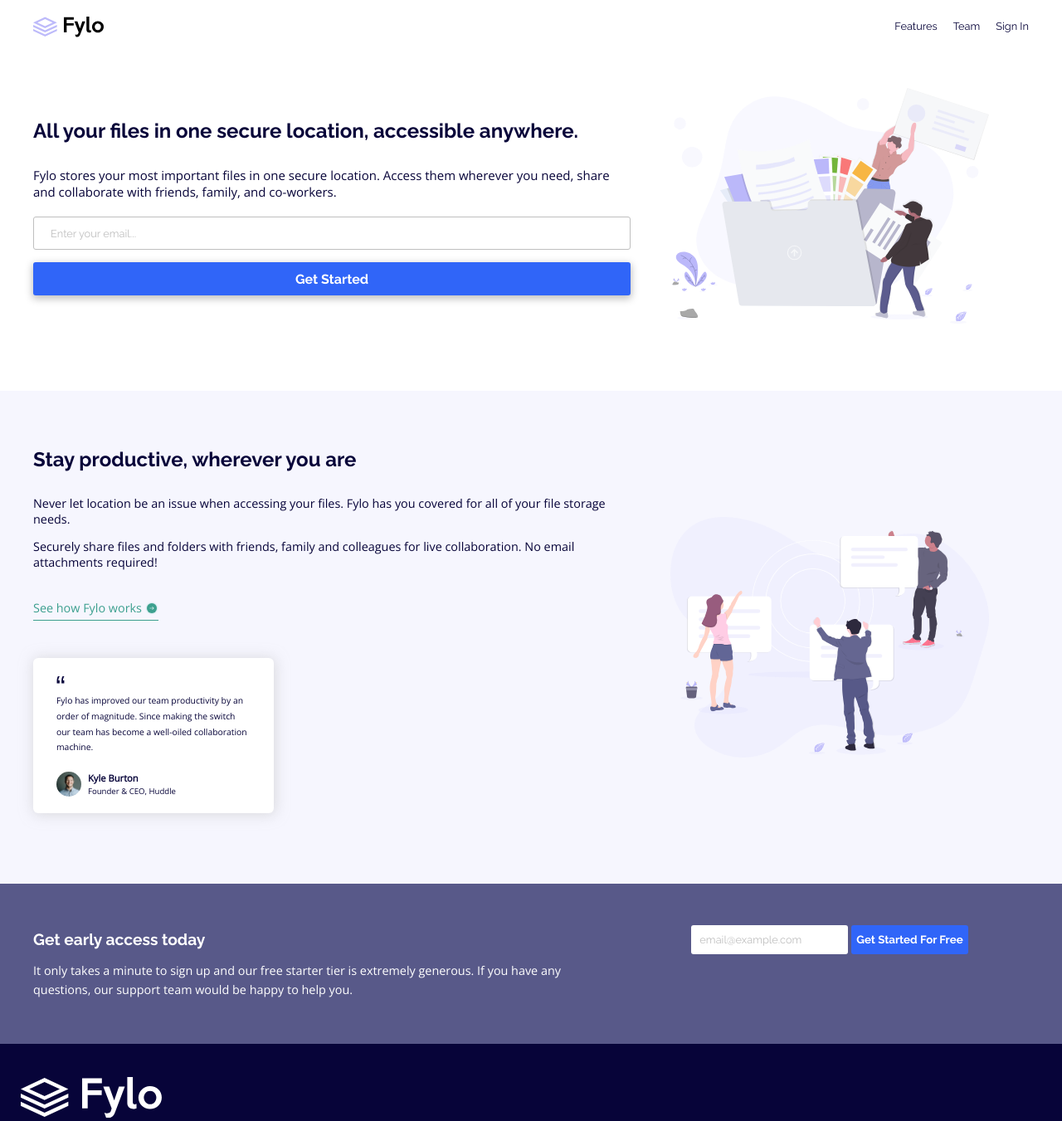
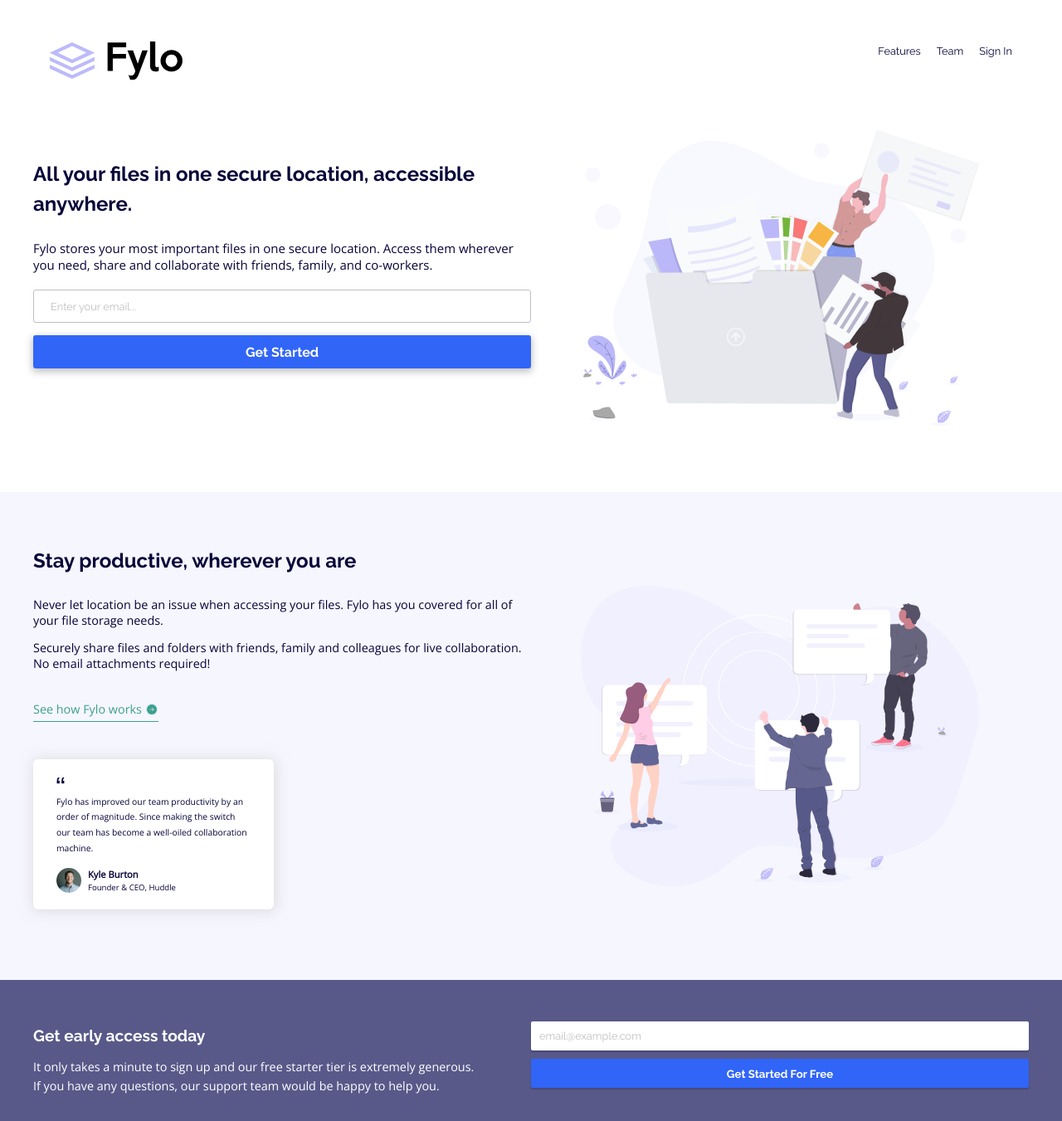
Before and after one commit to tomjsalter/fylo-landing-page-with-two-column-layout-master, a plain HTML site: page index.html in a window 1280 px wide. Shown: the top 1351 px of the page at 83% size. Drawn offline with nearby package versions, Linux system fonts and the light colour scheme.

Commit message:
Add updated CSS for tablet devices

```diff
--- a/styles.css
+++ b/styles.css
@@ -13,7 +13,7 @@ body {
 .menu {
   display: flex;
   justify-content: space-between;
-  margin: 20px;
+  margin: 25px 20px 20px;
 }
 
 .menu-logo {
@@ -73,6 +73,8 @@ body {
   border-radius: 3px;
   height: 40px;
   padding-left: 20px;
+  max-width: 300px;
+  margin: auto;
 }
 
 ::placeholder {
@@ -87,6 +89,7 @@ body {
   font-size: 1rem;
   color: white;
   flex: 100%;
+  max-width: 300px;
   height: 40px;
   border-radius: 3px;
   border: none;
@@ -97,7 +100,7 @@ body {
 
 .sales-pitch {
   background: hsl(240, 75%, 98%);
-  padding: 10px;
+  padding: 20px;
   margin: 0px;
 }
 
@@ -159,7 +162,7 @@ body {
   display: flex;
   flex-wrap: wrap;
   flex: 100%;
-  margin: 10px auto;
+  margin: 4px auto 10px;
 }
 
 .test-name {
@@ -196,7 +199,7 @@ body {
 
 .ea-head {
   font-family: "Raleway", sans-serif;
-  font-size: 1rem;
+  font-size: 1.1rem;
   flex: 100%;
   margin-bottom: 5px;
 }
@@ -206,29 +209,34 @@ body {
   flex: 100%;
   max-width: 90%;
   line-height: 1.6;
+  margin: 15px auto;
+}
+
+.ea-rightcol {
+  display: flex;
+  flex-flow: column wrap;
+  flex: 0 1 75%;
 }
 
 .ea-input {
-  flex: 100%;
-  max-width: 80%;
   height: 35px;
-  border-radius: 3px;
+  border-radius: 2px;
   border: none;
-  margin: 10px auto;
+  margin: 10px 0px;
   padding-left: 10px;
+  box-shadow: 0px 2px 2px 0px hsla(243, 87%, 12%, 0.2);
 }
 
 .ea-btn {
-  flex: 100%;
-  max-width: 80%;
   height: 35px;
-  border-radius: 3px;
+  border-radius: 2px;
   border: none;
   background-color: hsl(224, 93%, 58%);
   color: white;
   font-family: "Raleway", sans-serif;
   font-weight: 700;
   margin-bottom: 30px;
+  box-shadow: 0px 2px 2px 0px hsla(243, 87%, 12%, 0.2);
 }
 
 .site-foot {
@@ -282,7 +290,7 @@ body {
 /* TABLET */
 @media (min-width: 768px) {
   .menu {
-    margin: 20px 40px;
+    margin: 40px 40px 20px;
   }
   .call-to-action {
     display: flex;
@@ -291,17 +299,23 @@ body {
     margin-top: 20px;
   }
   .cta-leftcol {
-    flex: 60%;
+    flex: 50%;
   }
   .cta-rightcol {
     display: flex;
     justify-content: center;
-    flex: 40%;
+    flex: 50%;
   }
   .cta-head,
   .cta-text {
     text-align: left;
   }
+
+  .cta-input,
+  .cta-btn {
+    max-width: 100%;
+  }
+
   .cta-img {
     max-width: 80%;
   }
@@ -311,12 +325,12 @@ body {
     padding: 40px;
   }
   .sp-leftcol {
-    flex: 60%;
+    flex: 50%;
   }
   .sp-rightcol {
     display: flex;
     justify-content: center;
-    flex: 40%;
+    flex: 50%;
   }
   .sp-head {
     font-size: 1.5rem;
@@ -347,15 +361,29 @@ body {
     padding: 40px;
   }
   .ea-leftcol {
-    flex: 60%;
+    flex: 50%;
   }
-  .ea-head, .ea-text {
+  .ea-head,
+  .ea-text {
     text-align: left;
+    margin-left: 0px;
   }
   .ea-head {
     font-size: 1.2rem;
   }
   .ea-rightcol {
-    flex: 40%;
+    display: flex;
+    flex: 50%;
+    flex-flow: column;
   }
 }
+
+/* DESKTOP */
+@media (min-width: 1200px) {
+  .menu {
+    margin: 50px 60px 20px;
+  }
+  .menu-logo {
+    width: 160px;
+  }
+}
```
